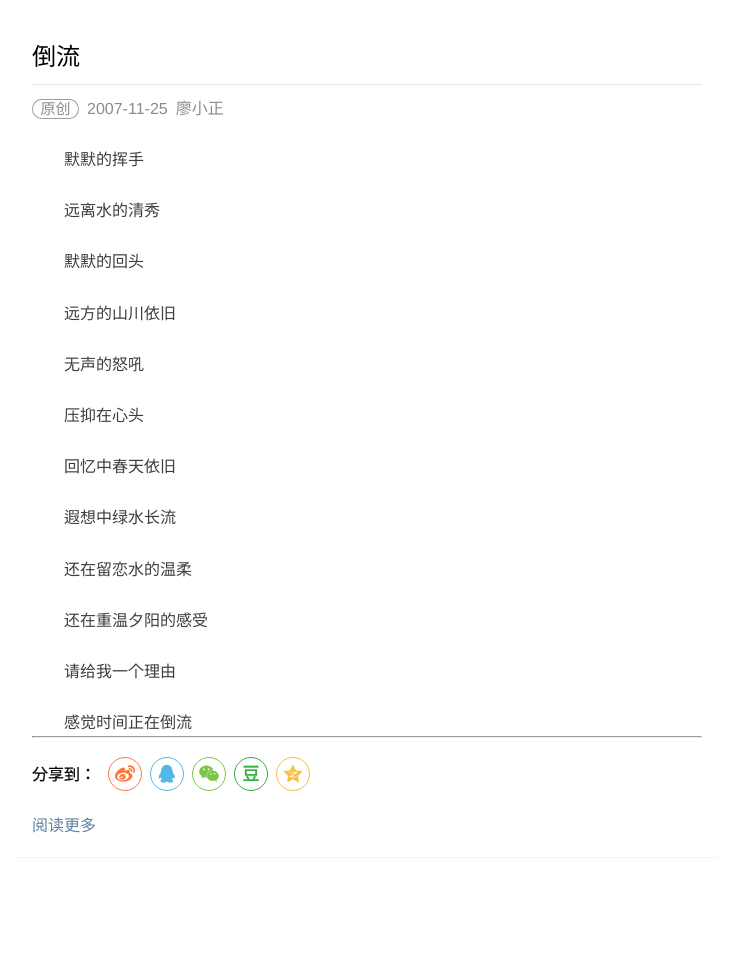
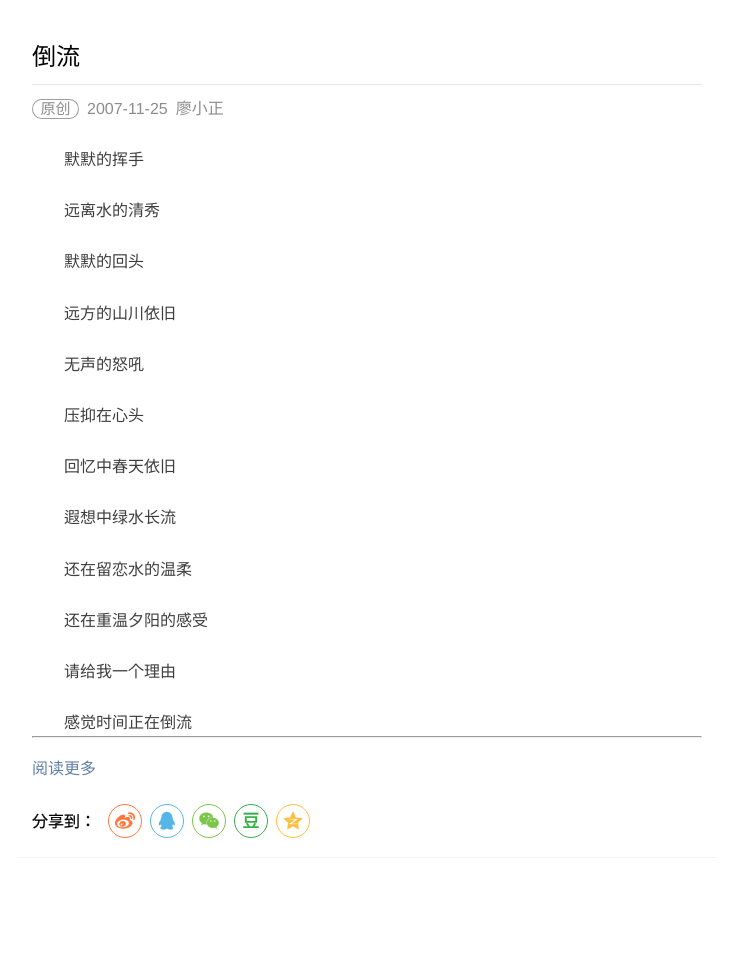
Before and after one commit to vivlong/vivlong.github.io, a Jekyll site: the page built from _posts/2007-11-25-倒流.md, in a window 1280 px wide. Shown: the whole page, without its empty margins (273-1006 px from the left). Built offline with Jekyll 4.4.1, drawn with Linux system fonts in a browser that asks for light colours.

Commit message:
Update post.html layout

```diff
--- a/_layouts/post.html
+++ b/_layouts/post.html
@@ -31,12 +31,12 @@ layout: mpweixin
 			</script>
 			<link href="/assets/css/page_mp_article_improve_combo29ab01.css" rel="stylesheet" type="text/css">
 			<div class="rich_media_tool" id="js_toobar3">
+				<a class="media_tool_meta meta_primary" href="{{ site.url }}/blog/">阅读更多</a>
+			</div>
+			<div class="rich_media_tool" id="js_toobar3">
 				<div class="social-share" data-disabled="google,facebook,twitter,linkedin,diandian,tencent">
 					分享到：&nbsp;
 				</div>
-			</div>
-			<div class="rich_media_tool" id="js_toobar3">
-				<a class="media_tool_meta meta_primary" href="{{ site.url }}/blog/">阅读更多</a>
 			</div>
 		</div>
 	</div>
```
